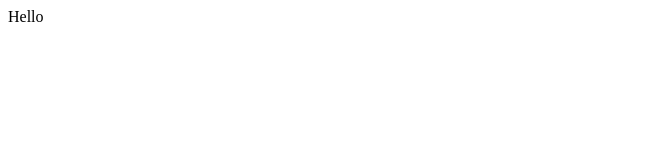
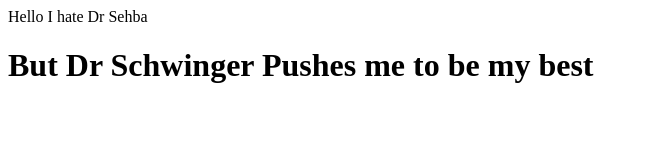
Before and after one commit to CentrilCEO/Fr, a plain HTML site: page index.html in a window 1280 px wide. Shown: the whole page, without its empty margins (0-649 px from the left). Drawn offline with Linux system fonts and the light colour scheme.

Commit message:
add 2 lines

```diff
--- a/index.html
+++ b/index.html
@@ -8,6 +8,7 @@
 </head>
 <body>
     Hello
-
+    I hate Dr Sehba
+    <h1>But Dr Schwinger Pushes me to be my best</h1>
 </body>
 </html>
```
